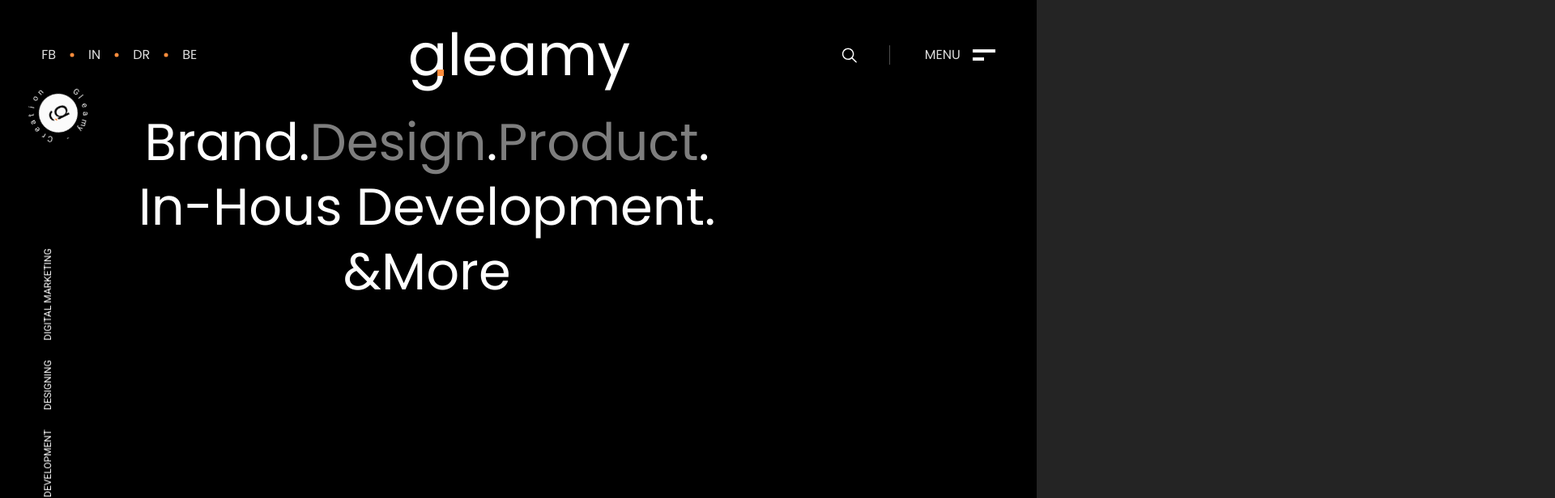
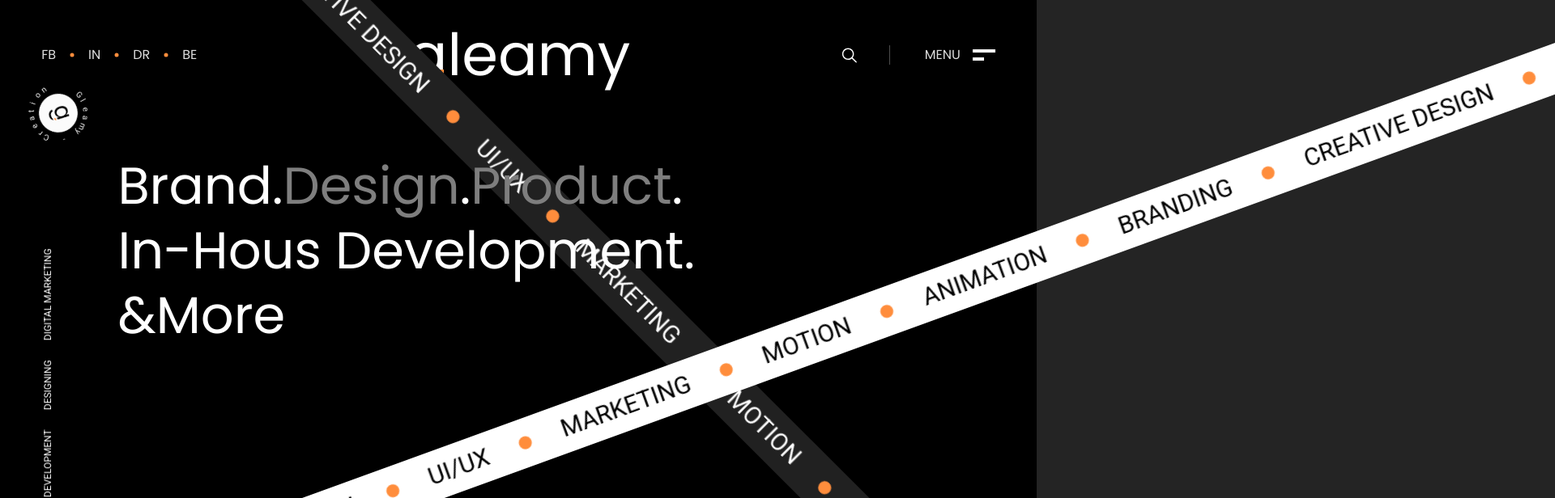
Before and after one commit to aehamdy/gleamy-agency, a React (Vite) app: page / in a window 1280 px wide. Shown: the top 616 px of the page at 81% size, 1920 px wide, since content can reach past the window. Built offline with nearby package versions, Linux system fonts and the light colour scheme.

Commit message:
Feat: Implement MarqueeBar component in LandingPage component

```diff
--- a/src/components/HeroHeading.jsx
+++ b/src/components/HeroHeading.jsx
@@ -1,6 +1,6 @@
 function HeroHeading() {
     return(
-        <h2 className="break-words w-full max-w-[19ch] text-white text-[2.5rem] sm:text-[3rem] md:text-[3.5rem] lg:text-[4rem] leading-tight">
+        <h2 className="break-words w-full max-w-[19ch] text-white text-[2.5rem] sm:text-[3rem] md:text-[3.5rem] lg:text-[4rem] leading-tight z-10">
             Brand.<span className="text-[#7e7e7e]">Design</span>.<span className="text-[#7e7e7e]">Product</span>. In-Hous Development. &More
         </h2>
     )
--- a/src/components/MarqueeBar.jsx
+++ b/src/components/MarqueeBar.jsx
@@ -1,5 +1,5 @@
 /* eslint-disable react/prop-types */
-function MarqueeBar({ textColor, bgColor }) {
+function MarqueeBar({ variant}) {
     const content = [
       'creative design',
       'ui/ux',
@@ -11,9 +11,9 @@
 
     return (
       <div
-        className={`relative py-3 font-roboto text-center overflow-hidden text-${textColor} bg-${bgColor}`}
+        className={`absolute left-0 -translate-y-1/2 -translate-x-[50vw] w-[200vw] py-3 font-roboto text-center ${variant} z-0 overflow-hidden pointer-events-none`}
       >
-        <div className="flex space-x-8 animate-marquee">
+        <div className="flex space-x-8 w-[120vw] animate-marquee ">
           {Array(4)
             .fill(content)
             .flat()
--- a/src/index.css
+++ b/src/index.css
@@ -25,6 +25,7 @@
   width: 100vw;
   min-height: 100vh;
   background-color: #000;
+  overflow: hidden;
 }
 
 .vertical-text {
--- a/src/pages/LandingPage.jsx
+++ b/src/pages/LandingPage.jsx
@@ -1,8 +1,15 @@
 import HeroHeading from "../components/HeroHeading";
+import MarqueeBar from "../components/MarqueeBar";
 
 function LandingPage() {
 
-  return <HeroHeading />
+  return (
+    <section className="relative flex flex-col gap-8 text-start mt-[25%] md:mt-[5%]">
+      <HeroHeading />
+      <MarqueeBar variant="text-white bg-[#212121] rotate-[45deg] bottom-0 end-0 -translate-x-[14rem]" />
+      <MarqueeBar variant="text-black bg-white -rotate-[20deg] -bottom-[8rem] end-0 " />
+    </section>
+)
 }
 
 export default LandingPage;
```
